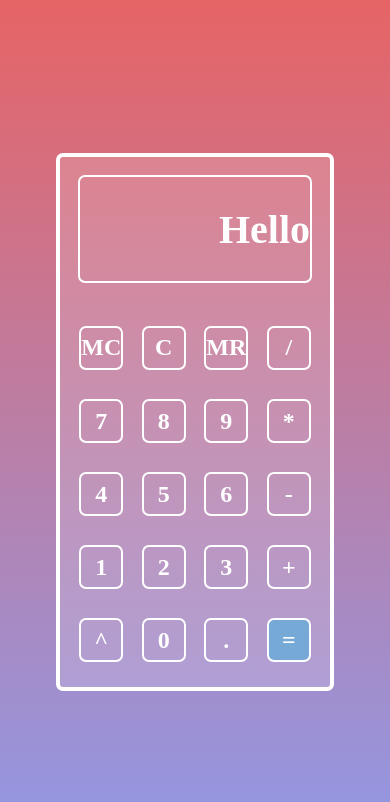
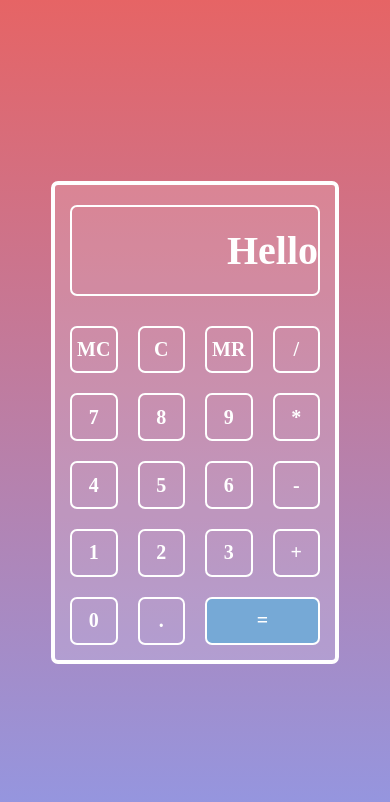
Before and after one commit to Albedo0x/Calculator_vol3, a React (Create React App) app: page / in a window 390 px wide. Shown: the top 802 px of the page. Built offline with nearby package versions, Linux system fonts and the light colour scheme.

Commit message:
Less autowatch, css edits, github action test

```diff
--- /dev/null
+++ b/less-watcher.config.json
@@ -0,0 +1,6 @@
+{
+    "watchFolder": "src/",
+    "outputFolder": "src/",
+    "runOnce": false,
+    "enableJs": true
+}
--- a/src/models/button/layout.js
+++ b/src/models/button/layout.js
@@ -18,12 +18,13 @@ const buttonsMappedByType = buttons.reduce((acc, button) => {
 }, {});
 
 const BT = ButtonType;
-const typesLayout = [
-    BT.MemoryRestore, BT.Clear,  BT.MemorySave,   BT.Divide,
-    BT.Digit7,        BT.Digit8, BT.Digit9,       BT.Multiply,
-    BT.Digit4,        BT.Digit5, BT.Digit6,       BT.Subtract,
-    BT.Digit1,        BT.Digit2, BT.Digit3,       BT.Add,
-    BT.Exponent,      BT.Digit0, BT.DecimalPoint, BT.Execute,
+const buttonTypeLayout = [
+    BT.MemoryRestore, BT.Clear,        BT.MemorySave, BT.Divide,
+    BT.Digit7,        BT.Digit8,       BT.Digit9,     BT.Multiply,
+    BT.Digit4,        BT.Digit5,       BT.Digit6,     BT.Subtract,
+    BT.Digit1,        BT.Digit2,       BT.Digit3,     BT.Add,
+    BT.Digit0,        BT.DecimalPoint, BT.Execute,
+    // BT.Exponent,      BT.Digit0, BT.DecimalPoint, BT.Execute,
 ];
 
-export const layout = typesLayout.map(buttonType => buttonsMappedByType[buttonType]);
+export const layout = buttonTypeLayout.map(buttonType => buttonsMappedByType[buttonType]);
--- a/src/styles/App.css
+++ b/src/styles/App.css
@@ -7,36 +7,29 @@
   justify-content: center;
   align-items: center;
   height: 100vh;
-  width: 100%;
   background: linear-gradient(#e66465, #9198e5);
 }
 .calc {
   display: grid;
   grid-template-rows: 2fr 7fr;
   row-gap: 30px;
-  height: 600px;
+  height: 680px;
   width: 400px;
-  padding: 20px 10px 10px 10px;
+  padding: 20px 15px 15px 15px;
   border: 4px solid white;
   border-radius: 7px;
   background: rgba(255, 255, 255, 0.15);
 }
 @media (min-width: 320px) and (max-width:767px) {
   .calc {
-    height: 500px;
+    height: 440px;
     width: 250px;
   }
 }
 .calc-screen {
   display: grid;
-  justify-content: center;
-  align-items: center;
-  width: 100%;
-  height: 100%;
 }
 .calc-screen__field {
-  width: 380px;
-  height: 100%;
   border: 2px solid white;
   border-radius: 7px;
   font-size: 60px;
@@ -49,7 +42,6 @@
 }
 @media (min-width: 320px) and (max-width:767px) {
   .calc-screen__field {
-    width: 230px;
     font-size: 40px;
   }
 }
@@ -57,15 +49,14 @@
   display: grid;
   justify-items: center;
   align-items: center;
-  grid-template-columns: repeat(4, 1fr);
+  grid-template-columns: repeat(4, minmax(36px, 1fr));
   grid-template-rows: repeat(5, 1fr);
+  gap: 20px;
 }
 .calc-btn {
   display: grid;
   justify-content: center;
   align-content: center;
-  width: 65px;
-  height: 65px;
   color: white;
   font-weight: bold;
   font-size: 36px;
@@ -73,16 +64,17 @@
   border-radius: 7px;
   cursor: pointer;
   user-select: none;
+  align-self: stretch;
+  justify-self: stretch;
+  gap: 16px;
 }
-
 .calc-btn:last-child {
+  grid-column: 3 / span 2;
   background-color: #76a9d6;
 }
 @media (min-width: 320px) and (max-width:767px) {
   .calc-btn {
-    width: 40px;
-    height: 40px;
-    font-size: 24px;
+    font-size: 20px;
   }
 }
 .calc-btn:hover {
--- a/src/styles/App.less
+++ b/src/styles/App.less
@@ -11,37 +11,29 @@
   justify-content: center;
   align-items: center;
   height: 100vh;
-  width: 100%;
-  // background: @bg-cover;
-  background-color: rgb(68, 68, 68);
+  background: linear-gradient(#e66465, #9198e5);
 }
 
 .calc {
   display: grid;
   grid-template-rows: 2fr 7fr;
   row-gap: 30px;
-  height: 600px;
+  height: 680px;
   width: 400px;
-  padding: 20px 10px 10px 10px;
+  padding: 20px 15px 15px 15px;
   border: #library.borders[secondary];
   border-radius: #library.border-rad[primary];
   background: @bg-color;
 
   @media @phone-tablet {
-    height: 500px;
+    height: 440px;
     width: 250px;
   }
 
   &-screen {
     display: grid;
-    justify-content: center;
-    align-items: center;
-    width: 100%;
-    height: 100%;
 
     &__field {
-      width: 380px;
-      height: 100%;
       border: #library.borders[primary];
       border-radius: #library.border-rad[primary];
       font-size: 60px;
@@ -53,7 +45,6 @@
       overflow: hidden;
 
       @media @phone-tablet {
-        width: 230px;
         font-size: 40px;
       }
     }
@@ -63,16 +54,15 @@
     display: grid;
     justify-items: center;
     align-items: center;
-    grid-template-columns: 1fr 1fr 1fr 1fr;
-    grid-template-rows: 1fr 1fr 1fr 1fr 1fr;
+    grid-template-columns: repeat(4, minmax(36px, 1fr));
+    grid-template-rows: repeat(5, 1fr);
+    gap: 20px;
   }
 
   &-btn {
     display: grid;
     justify-content: center;
     align-content: center;
-    width: 65px;
-    height: 65px;
     color: @text-color;
     font-weight: bold;
     font-size: 36px;
@@ -80,15 +70,17 @@
     border-radius: #library.border-rad[primary];
     cursor: pointer;
     user-select: none;
+    align-self: stretch;
+    justify-self: stretch;
+    gap: 16px;
 
     &:last-child {
-      background-color: @result-color;
+      grid-column: 3 / span 2;
+      background-color:  @result-color;
     }
 
     @media @phone-tablet {
-      width: 40px;
-      height: 40px;
-      font-size: 24px;
+      font-size: 20px;
     }
 
     &:hover {
```
Also changed, not shown: package.json (+7 -2 lines), src/styles/vars.css (added), 1 other file (tests, documents, lock files or other folders).
